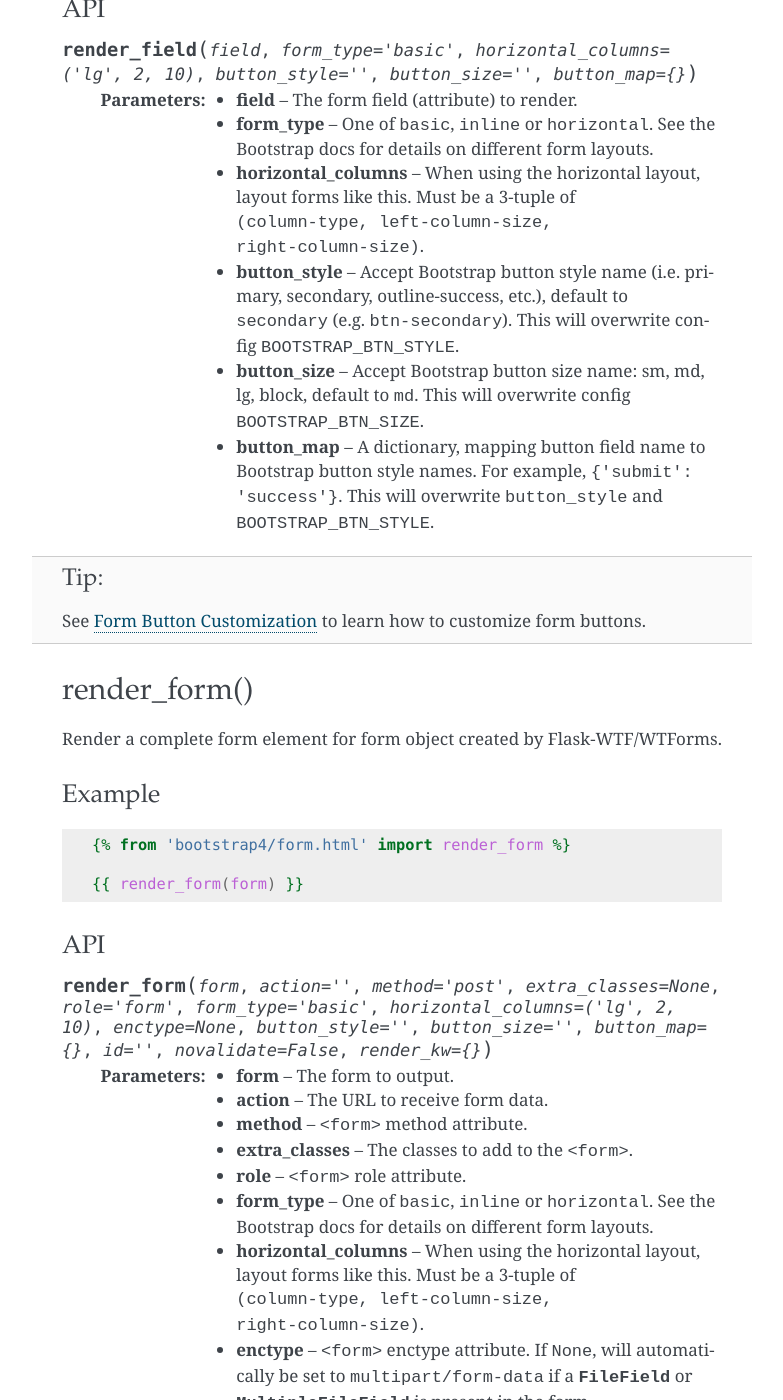
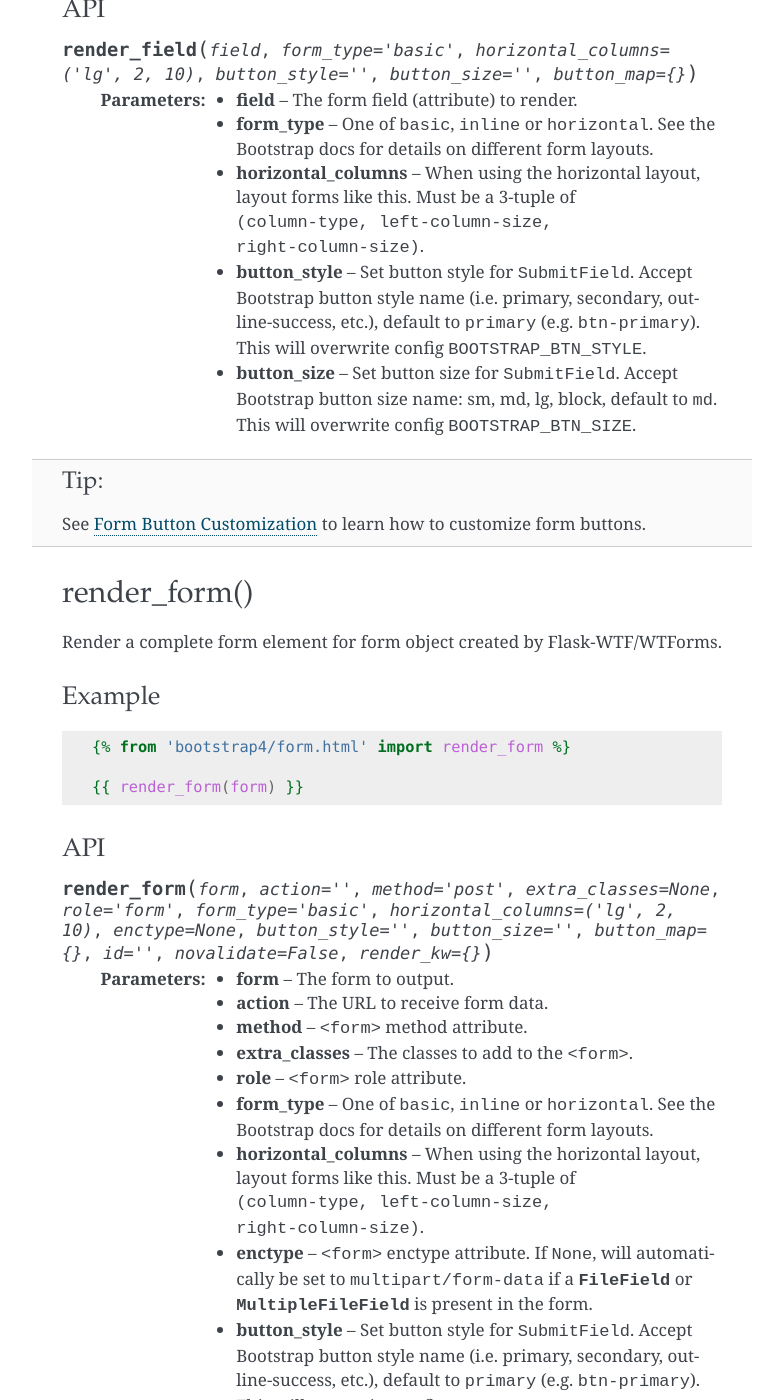
Before and after one commit to helloflask/bootstrap-flask, a Sphinx documentation site: the page built from docs/macros.rst, in a window 1280 px wide and 1400 px high, scrolled down 2176 px. Shown: the whole window, without its empty margins (358-1141 px from the left). Built offline with Sphinx 7.4.7, drawn with Linux system fonts in a browser that asks for light colours; some of the changed text lies outside the part shown.

Commit message:
Update descriptions for button-* arguments
- Indicate the button-* arguments are for SubmitField.
- Remove button_map in render_field docs
- Fix the default value of button style

```diff
--- a/docs/macros.rst
+++ b/docs/macros.rst
@@ -110,12 +110,11 @@ API
     :param horizontal_columns: When using the horizontal layout, layout forms
                               like this. Must be a 3-tuple of ``(column-type,
                               left-column-size, right-column-size)``.
-    :param button_style: Accept Bootstrap button style name (i.e. primary, secondary, outline-success, etc.),
-                    default to ``secondary`` (e.g. ``btn-secondary``). This will overwrite config ``BOOTSTRAP_BTN_STYLE``.
-    :param button_size: Accept Bootstrap button size name: sm, md, lg, block, default to ``md``. This will
-                    overwrite config ``BOOTSTRAP_BTN_SIZE``.
-    :param button_map: A dictionary, mapping button field name to Bootstrap button style names. For example,
-                      ``{'submit': 'success'}``. This will overwrite ``button_style`` and ``BOOTSTRAP_BTN_STYLE``.
+    :param button_style: Set button style for ``SubmitField``. Accept Bootstrap button style name (i.e. primary,
+                         secondary, outline-success, etc.), default to ``primary`` (e.g. ``btn-primary``). This will
+                         overwrite config ``BOOTSTRAP_BTN_STYLE``.
+    :param button_size: Set button size for ``SubmitField``. Accept Bootstrap button size name: sm, md, lg, block,
+                        default to ``md``. This will overwrite config ``BOOTSTRAP_BTN_SIZE``.
 
 .. tip:: See :ref:`button_customization` to learn how to customize form buttons.
 
@@ -164,10 +163,11 @@ API
     :param enctype: ``<form>`` enctype attribute. If ``None``, will
                     automatically be set to ``multipart/form-data`` if a
                     :class:`~wtforms.fields.FileField` or :class:`~wtforms.fields.MultipleFileField` is present in the form.
-    :param button_style: Accept Bootstrap button style name (i.e. primary, secondary, outline-success, etc.),
-                    default to ``secondary`` (e.g. ``btn-secondary``). This will overwrite config ``BOOTSTRAP_BTN_STYLE``.
-    :param button_size: Accept Bootstrap button size name: sm, md, lg, block, default to ``md``. This will
-                    overwrite config ``BOOTSTRAP_BTN_SIZE``.
+    :param button_style: Set button style for ``SubmitField``. Accept Bootstrap button style name (i.e. primary,
+                         secondary, outline-success, etc.), default to ``primary`` (e.g. ``btn-primary``). This will
+                         overwrite config ``BOOTSTRAP_BTN_STYLE``.
+    :param button_size: Set button size for ``SubmitField``. Accept Bootstrap button size name: sm, md, lg, block,
+                        default to ``md``. This will overwrite config ``BOOTSTRAP_BTN_SIZE``.
     :param button_map: A dictionary, mapping button field name to Bootstrap button style names. For example,
                       ``{'submit': 'success'}``. This will overwrite ``button_style`` and ``BOOTSTRAP_BTN_STYLE``.
     :param id: The ``<form>`` id attribute.
@@ -247,10 +247,11 @@ API
                                 if nothing more specific is said for the div column of the rendered field.
     :param col_map: A dictionary, mapping field.name to a class definition that should be applied to
                             the div column that contains the field. For example: ``col_map={'username': 'col-md-2'})``
-    :param button_style: Accept Bootstrap button style name (i.e. primary, secondary, outline-success, etc.),
-                    default to ``secondary`` (e.g. ``btn-secondary``). This will overwrite config ``BOOTSTRAP_BTN_STYLE``.
-    :param button_size: Accept Bootstrap button size name: sm, md, lg, block, default to ``md``. This will
-                    overwrite config ``BOOTSTRAP_BTN_SIZE``.
+    :param button_style: Set button style for ``SubmitField``. Accept Bootstrap button style name (i.e. primary,
+                         secondary, outline-success, etc.), default to ``primary`` (e.g. ``btn-primary``). This will
+                         overwrite config ``BOOTSTRAP_BTN_STYLE``.
+    :param button_size: Set button size for ``SubmitField``. Accept Bootstrap button size name: sm, md, lg, block,
+                        default to ``md``. This will overwrite config ``BOOTSTRAP_BTN_SIZE``.
     :param button_map: A dictionary, mapping button field name to Bootstrap button style names. For example,
                       ``{'submit': 'success'}``. This will overwrite ``button_style`` and ``BOOTSTRAP_BTN_STYLE``.
 
```
